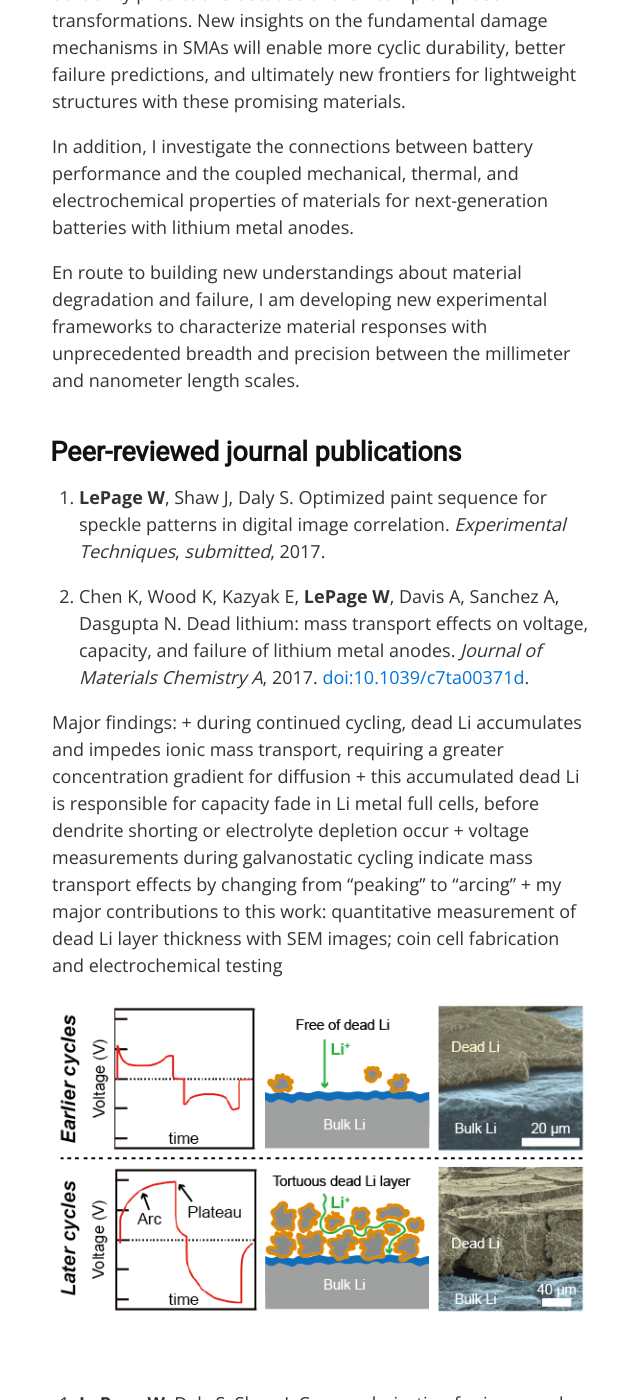
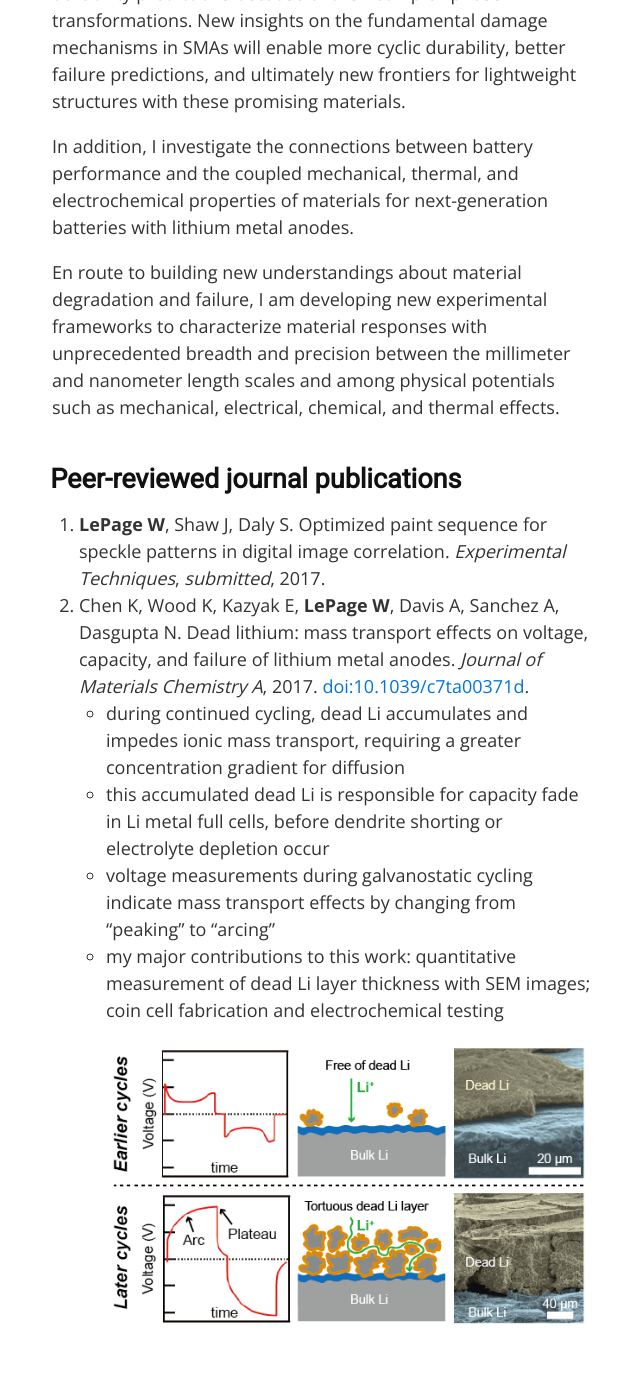
Before and after one commit to wlepage/wlepage.github.io, a Jekyll site: the page built from index.md, in a window 1280 px wide and 1400 px high, scrolled down 2075 px. Shown: the whole window, without its empty margins (318-958 px from the left). Built offline with Jekyll 4.4.1, drawn with Linux system fonts in a browser that asks for light colours; our own code applies the rules of GitHub Pages for plain Markdown files; some of the changed text lies outside the part shown.

Commit message:
Polished descriptions

```diff
--- a/index.md
+++ b/index.md
@@ -7,7 +7,7 @@ layout: default
 
 
 
-Broadly, my research probes the coupled mechanical, thermal, and chemical effects of solid materials. My thesis investigates the fatigue and fracture mechanics of shape memory alloys with techniques that redefine the limits of experimental mechanics. I'm also studying lithium metal anodes for next-generation batteries. After completing my PhD, I aspire to be a professor who cultivates a dedication to helping people and the planet through engineering.
+Broadly, my research probes the coupled interactions in solid materials, such as mechanical, thermal, and chemical effects. My thesis investigates the fatigue and fracture mechanics of shape memory alloys with techniques that redefine the limits of experimental mechanics. I'm also studying lithium metal anodes for next-generation batteries. After completing my PhD, I aspire to be a professor who cultivates a dedication to helping people and the planet through engineering.
 
 
 Find out more about my research on this website and on Google Scholar and ResearchGate:
@@ -51,27 +51,22 @@ SMAs are unique metals that are most commonly used in biomedical devices such as
 
 In addition, I investigate the connections between battery performance and the coupled mechanical, thermal, and electrochemical properties of materials for next-generation batteries with lithium metal anodes.
 
-En route to building new understandings about material degradation and failure, I am developing new experimental frameworks to characterize material responses with unprecedented breadth and precision between the millimeter and nanometer length scales.
+En route to building new understandings about material degradation and failure, I am developing new experimental frameworks to characterize material responses with unprecedented breadth and precision between the millimeter and nanometer length scales and among physical potentials such as mechanical, electrical, chemical, and thermal effects.
 
 ## Peer-reviewed journal publications
 1. __LePage W__, Shaw J, Daly S. Optimized paint sequence for speckle patterns in digital image correlation. _Experimental Techniques_, _submitted_, 2017.
-
 1. Chen K, Wood K, Kazyak E, __LePage W__, Davis A, Sanchez A, Dasgupta N. Dead lithium: mass transport effects on voltage, capacity, and failure of lithium metal anodes. _Journal of Materials Chemistry A_, 2017. [doi:10.1039/c7ta00371d](http://doi.org/10.1039/c7ta00371d).
-
-Major findings:
 	+ during continued cycling, dead Li accumulates and impedes ionic mass transport, requiring a greater concentration gradient for diffusion
 	+ this accumulated dead Li is responsible for capacity fade in Li metal full cells, before dendrite shorting or electrolyte depletion occur
 	+ voltage measurements during galvanostatic cycling indicate mass transport effects by changing from "peaking" to "arcing"
 	+ my major contributions to this work: quantitative measurement of dead Li layer thickness with SEM images; coin cell fabrication and electrochemical testing
 ![Dead lithium mass transport effects](img/TOC_deadLi.png "Dead lithium mass transport effects")
-
 1. __LePage W__, Daly S, Shaw J. Cross polarization for improved digital image correlation. _Experimental Mechanics_, 2016. [doi:10.1007/s11340-016-0129-2](http://doi.org/10.1007/s11340-016-0129-2).
 	+ expedient method for optimizing a popular and powerful experimental mechanics technique, optical digital image correlation (DIC)
 	+ eliminates saturated pixels to preserve sub-pixel displacement resolution
 	+ improves correlation confidence interval by about 10%
 	+ reduces 2-D DIC error by up to 60%
 ![Cross polarization for improved DIC](img/TOC_crosspolarization.png "Dead lithium mass transport effects")
-
 1. Athuada T, __LePage W__, Chalker J, Ozer R. High density growth of ZnO nanorods on cotton fabric enables access to a flame resistant composite. _RSC Advances_, 2014. [doi:10.1039/C4RA01543F](http://doi.org/10.1039/C4RA01543F).
 
 ## Awards
```
Also changed, not shown: 1 other file.
